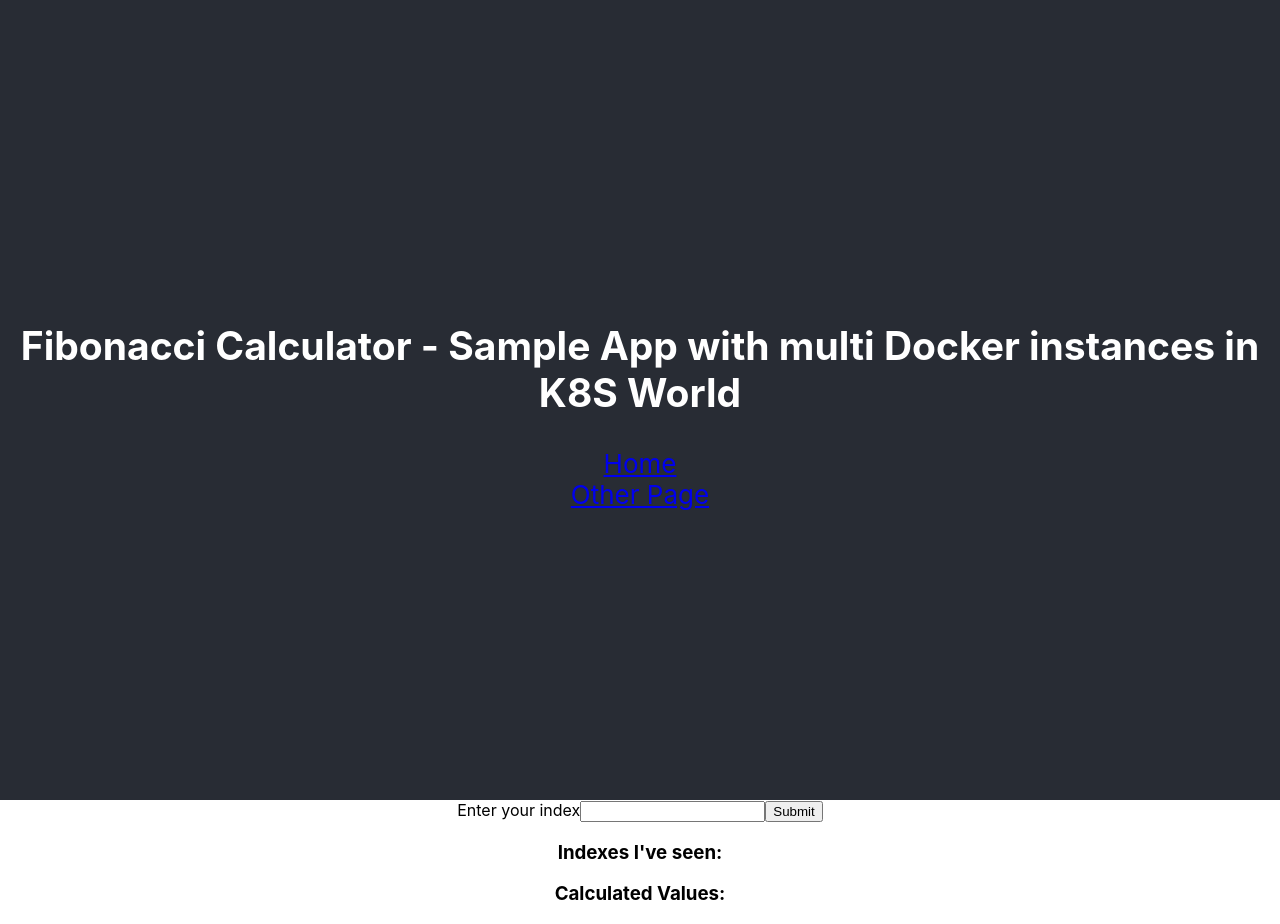
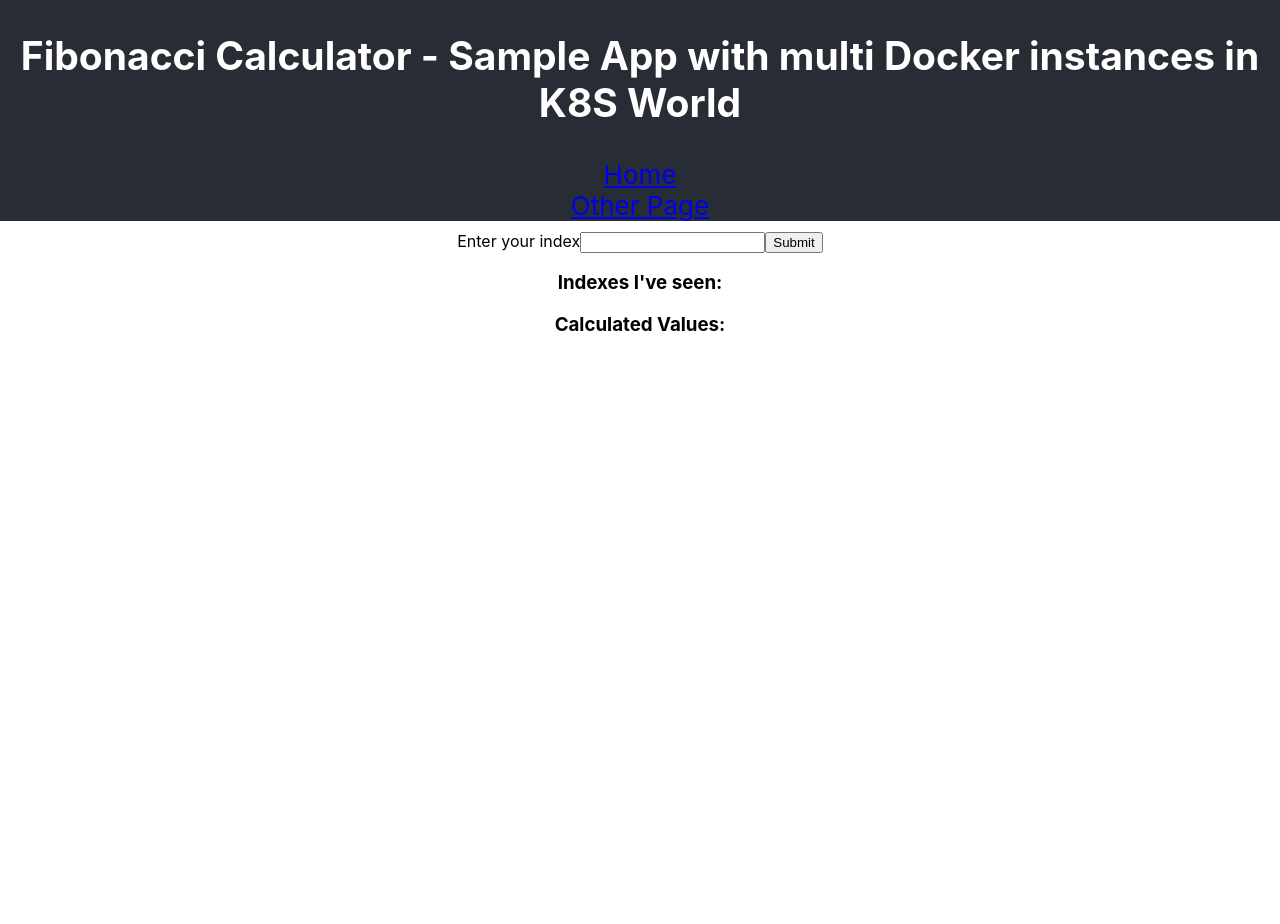
Before and after one commit to pedropauloreis/MultiK8SReactProject, a React (Create React App) app in the folder client/: page / in a window 1280 px wide. After the commit the page ends 800 px from the top, so only its background shows below. Built offline with nearby package versions, Linux system fonts and the light colour scheme; no server answers.

Commit message:
Adjusting Client Header

```diff
--- a/client/src/App.css
+++ b/client/src/App.css
@@ -15,13 +15,16 @@
 
 .App-header {
   background-color: #282c34;
-  min-height: 100vh;
   display: flex;
   flex-direction: column;
   align-items: center;
   justify-content: center;
   font-size: calc(10px + 2vmin);
   color: white;
+}
+
+.App-body {
+  margin-top: 10px;
 }
 
 .App-link {
--- a/client/src/App.js
+++ b/client/src/App.js
@@ -14,7 +14,7 @@
           <Link to="/">Home</Link>
           <Link to="/otherpage">Other Page</Link>
         </header>
-        <div>
+        <div className="App-body">
           <Route exact path="/" component={Fib} />
           <Route exact path="/otherpage" component={OtherPage} />
         </div>
```
